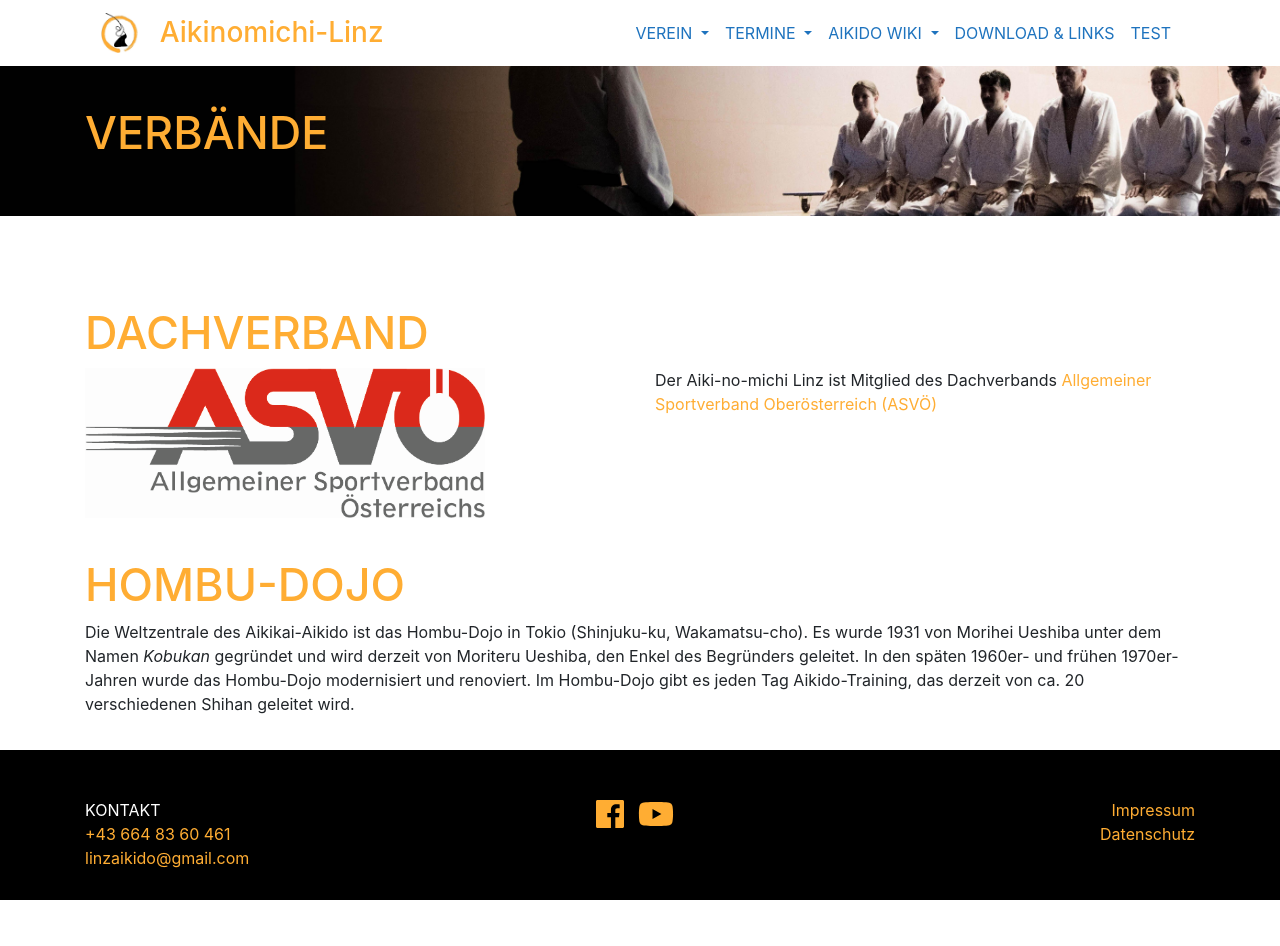
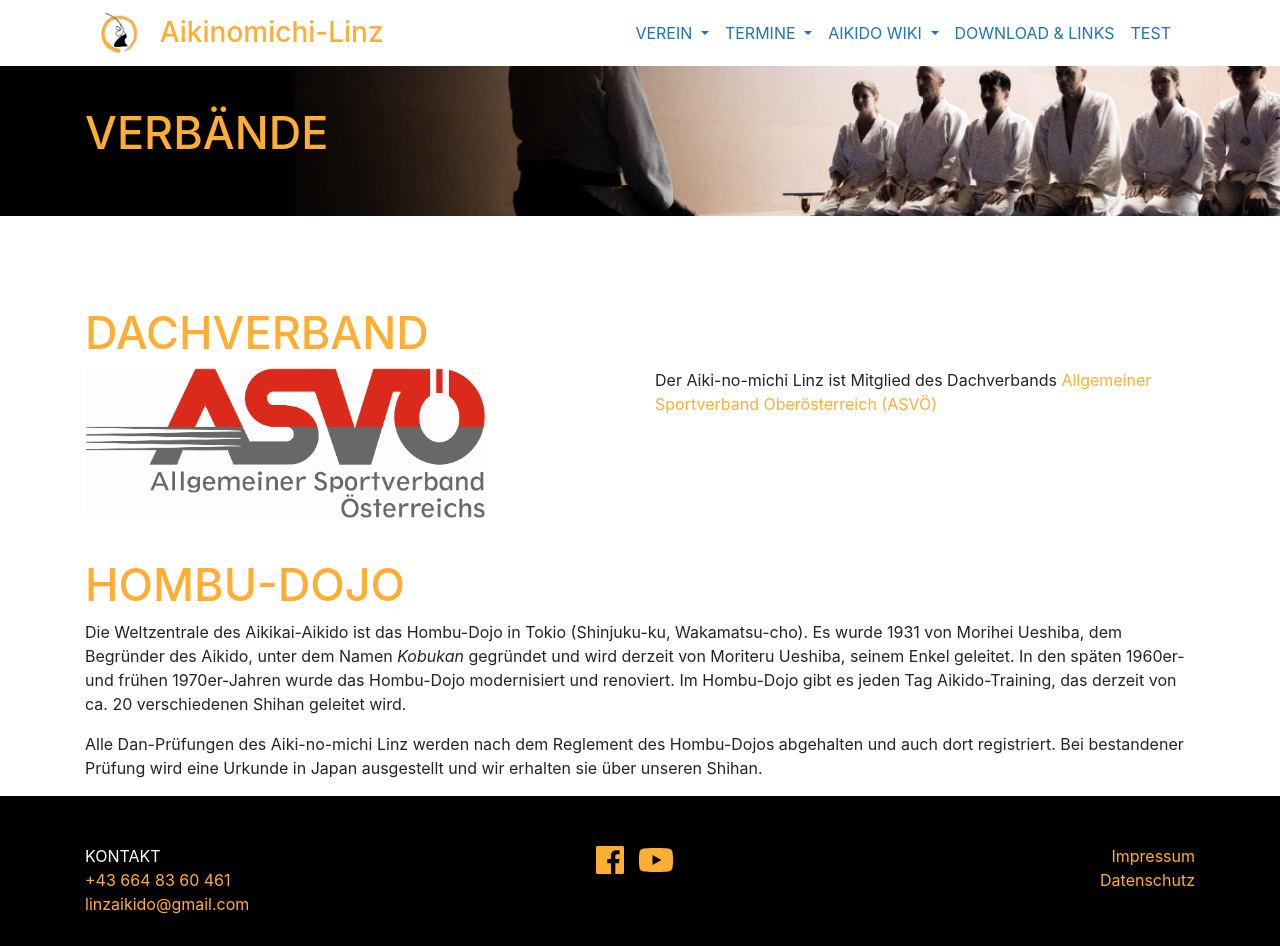
Before and after one commit to TWachs/aikinomichi-linz, a Jekyll site: the page built from verbaende.md, in a window 1280 px wide. Built offline with Jekyll 4.4.1, drawn with Linux system fonts in a browser that asks for light colours; nearby versions of some CDN libraries; before the commit the page ends 900 px from its top, so only the background shows below that.

Commit message:
Update verbaende.md
überarbeitet

```diff
--- a/verbaende.md
+++ b/verbaende.md
@@ -22,7 +22,9 @@ Der Aiki-no-michi Linz ist Mitglied des Dachverbands [Allgemeiner Sportverband O
 <div class="col-12" markdown="1">
 # Hombu-Dojo
 
-Die Weltzentrale des Aikikai-Aikido ist das Hombu-Dojo in Tokio (Shinjuku-ku, Wakamatsu-cho). Es wurde 1931 von Morihei Ueshiba unter dem Namen _Kobukan_ gegründet und wird derzeit von Moriteru Ueshiba, den Enkel des Begründers geleitet. In den späten 1960er- und frühen 1970er-Jahren wurde das Hombu-Dojo modernisiert und renoviert. Im Hombu-Dojo gibt es jeden Tag Aikido-Training, das derzeit von ca. 20 verschiedenen Shihan geleitet wird.
+Die Weltzentrale des Aikikai-Aikido ist das Hombu-Dojo in Tokio (Shinjuku-ku, Wakamatsu-cho). Es wurde 1931 von Morihei Ueshiba, dem Begründer des Aikido, unter dem Namen _Kobukan_ gegründet und wird derzeit von Moriteru Ueshiba, seinem Enkel geleitet. In den späten 1960er- und frühen 1970er-Jahren wurde das Hombu-Dojo modernisiert und renoviert. Im Hombu-Dojo gibt es jeden Tag Aikido-Training, das derzeit von ca. 20 verschiedenen Shihan geleitet wird.
+
+Alle Dan-Prüfungen des Aiki-no-michi Linz werden nach dem Reglement des Hombu-Dojos abgehalten und auch dort registriert. Bei bestandener Prüfung wird eine Urkunde in Japan ausgestellt und wir erhalten sie über unseren Shihan.
 </div>
 </div>
 </div>
```
